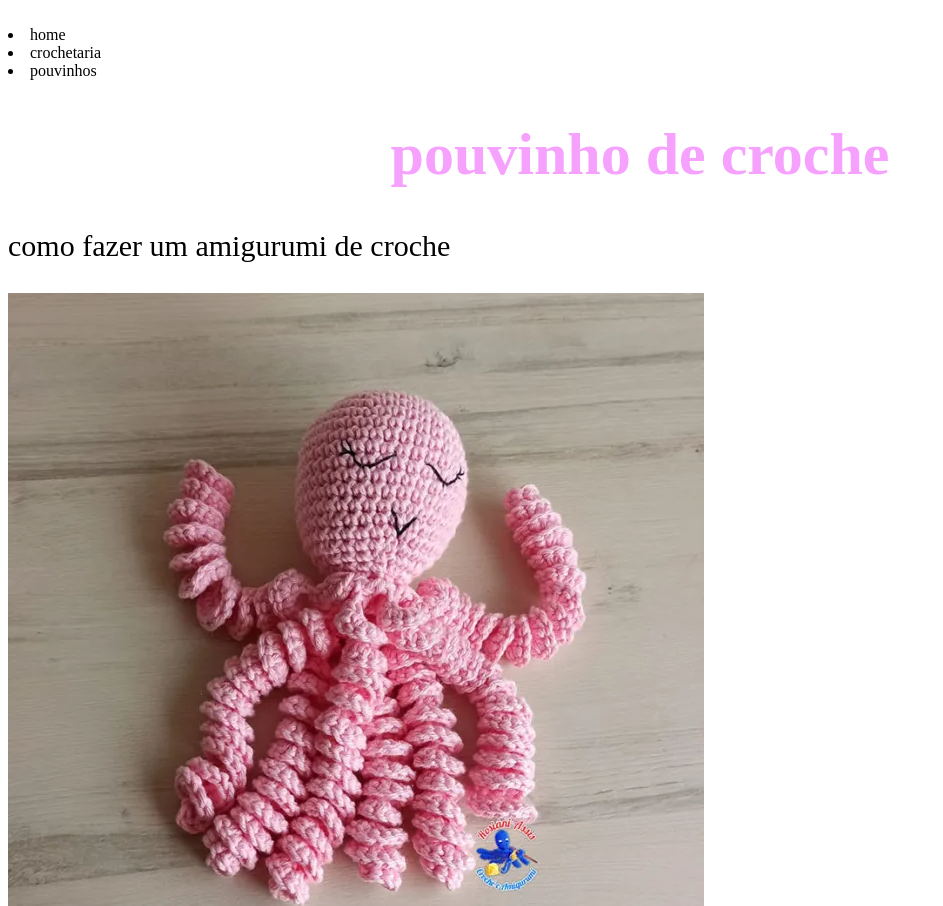
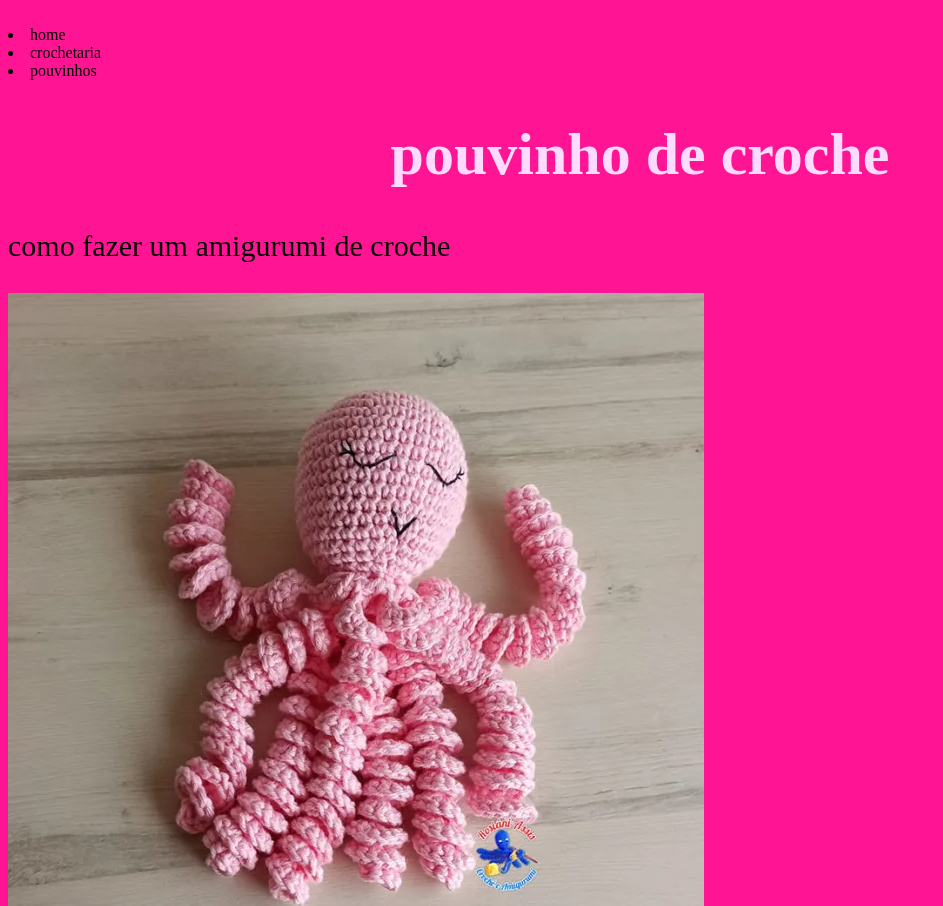
Before and after one commit to erickestevao/avaliacao, a plain HTML site: page index.html in a window 1280 px wide. Shown: the top 906 px of the page, without its empty margins (0-943 px from the left). Drawn offline with Linux system fonts and the light colour scheme.

Commit message:
Add files via upload

```diff
--- a/style.css
+++ b/style.css
@@ -3,7 +3,7 @@ body{
 }
 h1{
     font-size: 60px;
-    color: rgb(247, 161, 255);
+    color: rgb(254, 218, 255);
     text-align: center;
 }
 p{
@@ -12,3 +12,6 @@ p{
     text-align: justify;
 
 }
+  body{
+     background-color: deeppink;
+  }
```
